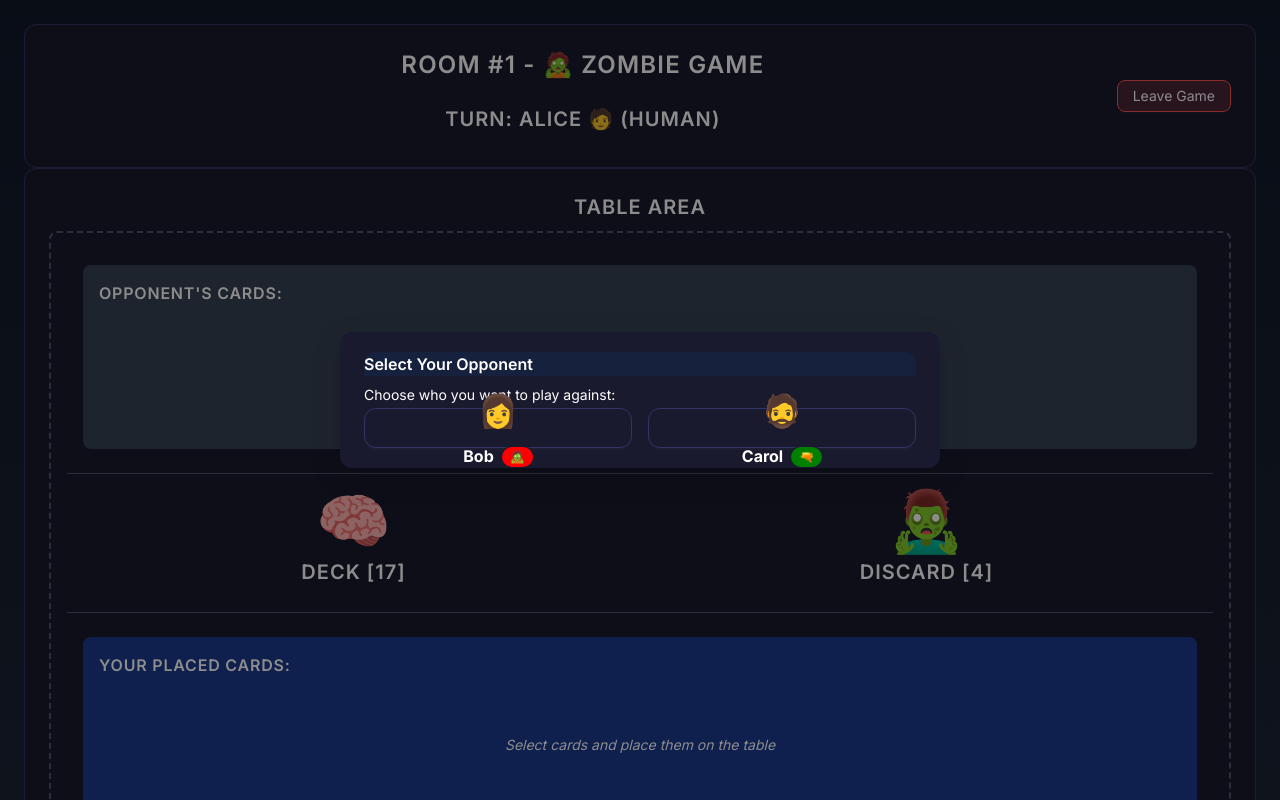
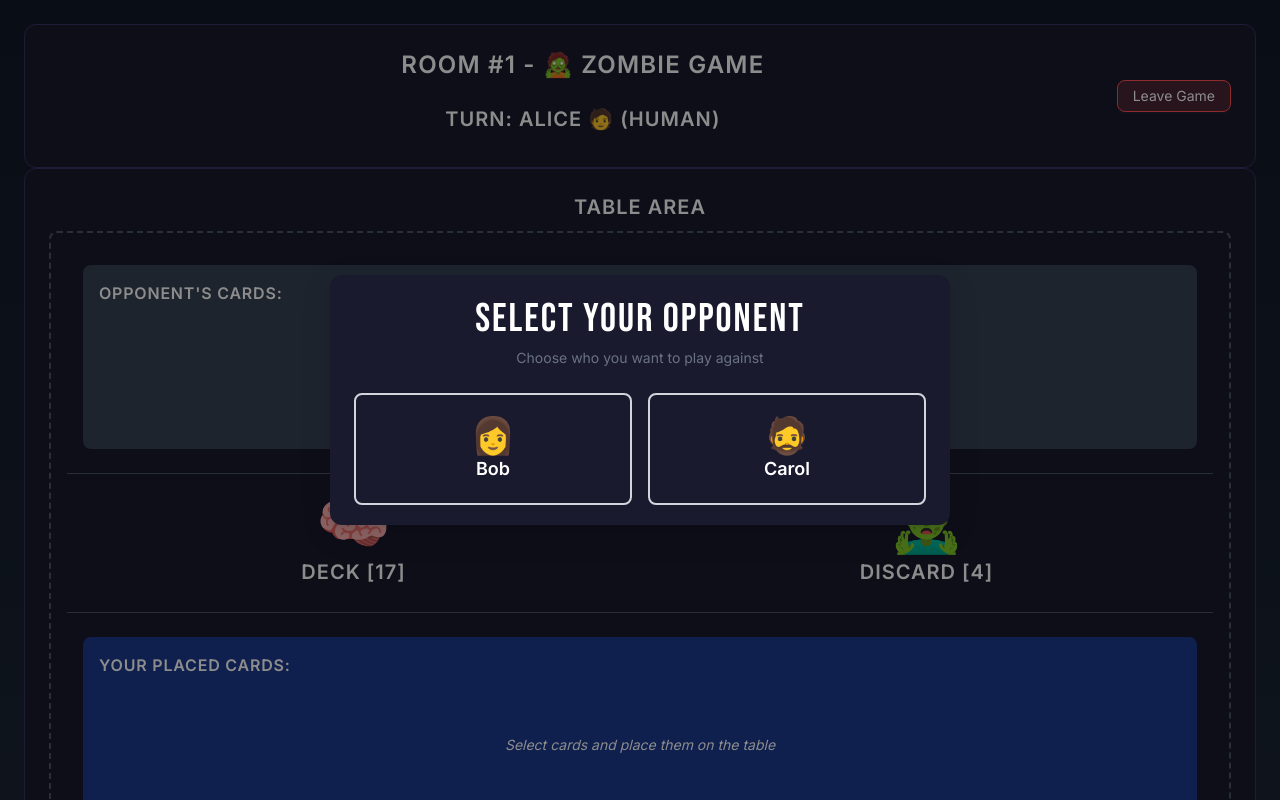
Before and after one commit to kittophop1998/board-game-zombie, a Next.js app: page /game/1 in a window 1280 px wide. Shown: the top 800 px of the page. Built offline with nearby package versions, Linux system fonts and the light colour scheme.

Commit message:
update ui select opponent

```diff
--- a/app/game/[id]/page.tsx
+++ b/app/game/[id]/page.tsx
@@ -583,39 +583,40 @@ export default function GamePage() {
             <div className="max-w-7xl mx-auto">
                 {/* Opponent Selection Modal */}
                 <Modal
-                    title="Select Your Opponent"
+                    title={null}
                     open={!gameState.gameStarted && !gameState.selectedOpponent}
                     footer={null}
                     closable={false}
                     centered
-                    width={600}
+                    width={620}
                 >
-                    <div className="space-y-3">
-                        <Text className="text-lg">Choose who you want to play against:</Text>
+                    <div className="text-center space-y-6">
+                        {/* Header */}
+                        <div>
+                            <h2 className="text-2xl font-bold">Select Your Opponent</h2>
+                            <p className="text-gray-500 mt-1">
+                                Choose who you want to play against
+                            </p>
+                        </div>
+
+                        {/* Player list */}
                         <Row gutter={[16, 16]}>
-                            {gameState.players.map((player) => {
-                                const { color, icon } = getStatusBadge(player.status, player.hasGun);
-                                return (
-                                    <Col span={12} key={player.id}>
-                                        <Button
-                                            block
-                                            size="large"
-                                            onClick={() => handleSelectOpponent(player.id)}
-                                            className="h-24 flex flex-col items-center justify-center gap-2"
-                                        >
-                                            <span style={{ fontSize: '32px' }}>{player.avatar}</span>
-                                            <div className="flex items-center gap-2">
-                                                <span className="font-bold">{player.name}</span>
-                                                <Badge count={icon} style={{ backgroundColor: color }} />
-                                            </div>
-                                        </Button>
-                                    </Col>
-                                );
-                            })}
+                            {gameState.players.map((player) => (
+                                <Col span={12} key={player.id}>
+                                    <button
+                                        onClick={() => handleSelectOpponent(player.id)}
+                                        className=" w-full h-28 flex flex-col items-center justify-center border-2 border-gray-300 rounded-lg hover:border-blue-500 transition-colors"
+                                    >
+                                        <span className="text-4xl">{player.avatar}</span>
+                                        <span className="text-lg font-semibold">
+                                            {player.name}
+                                        </span>
+                                    </button>
+                                </Col>
+                            ))}
                         </Row>
                     </div>
                 </Modal>
-
                 {/* Game Header */}
                 <Card className="mb-4 bg-gray-800 border-gray-600">
                     <Row justify="space-between" align="middle">
```
